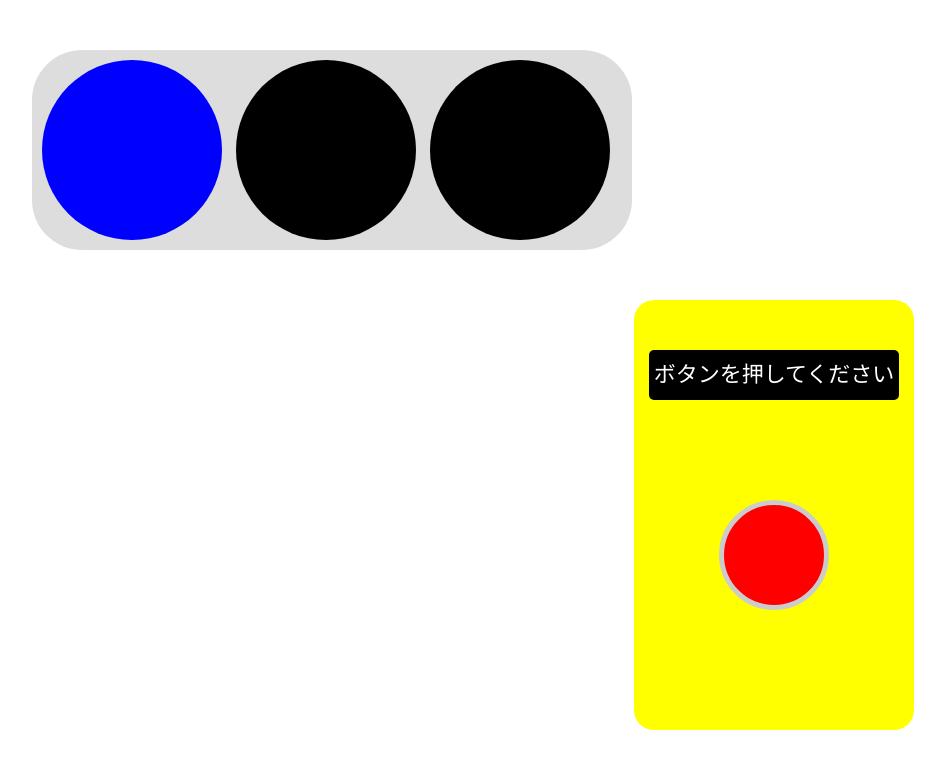
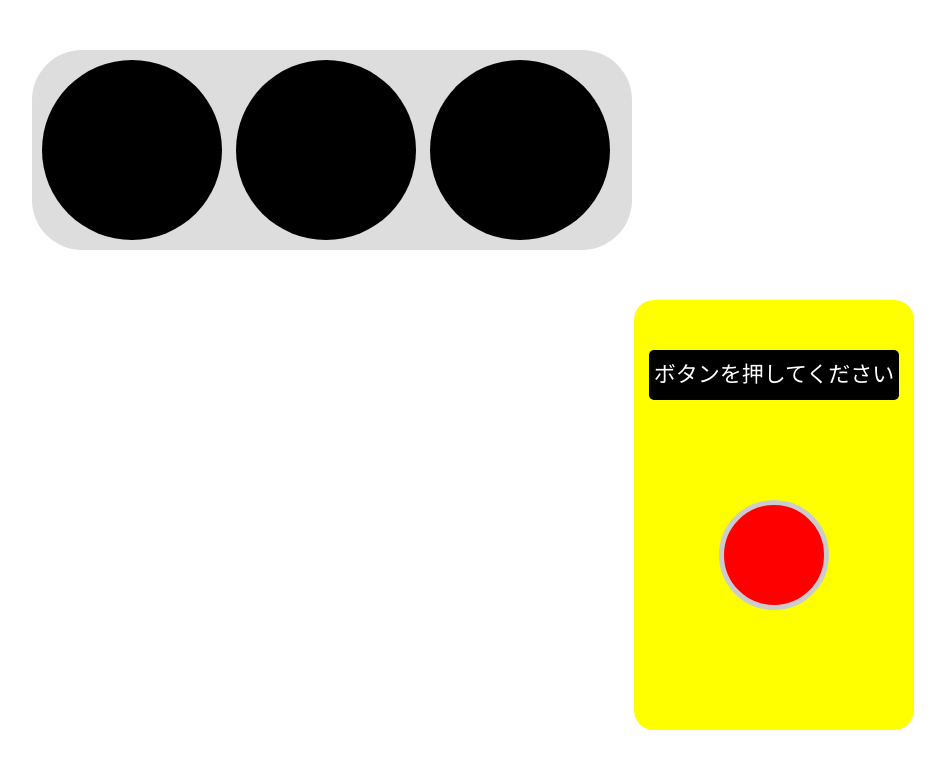
Before and after one commit to kentoadapio/-, a plain HTML site: page index.html in a window 1280 px wide. Shown: the whole page, without its empty margins (308-1253 px from the left). Drawn offline with Linux system fonts and the light colour scheme.

Commit message:
amend issue

```diff
--- a/index.html
+++ b/index.html
@@ -15,7 +15,8 @@
       2.ボタン押したら青になるまでinstの文字変更->ok
     -->
     <div class="signal_container">
-      <div class="circle blue" id="blue"></div>
+      <!-- <div class="circle blue" id="blue"></div> -->
+      <div class="circle" id="blue"></div>
       <div class="circle" id="yellow"></div>
       <div class="circle" id="red"></div>
     </div>
```
